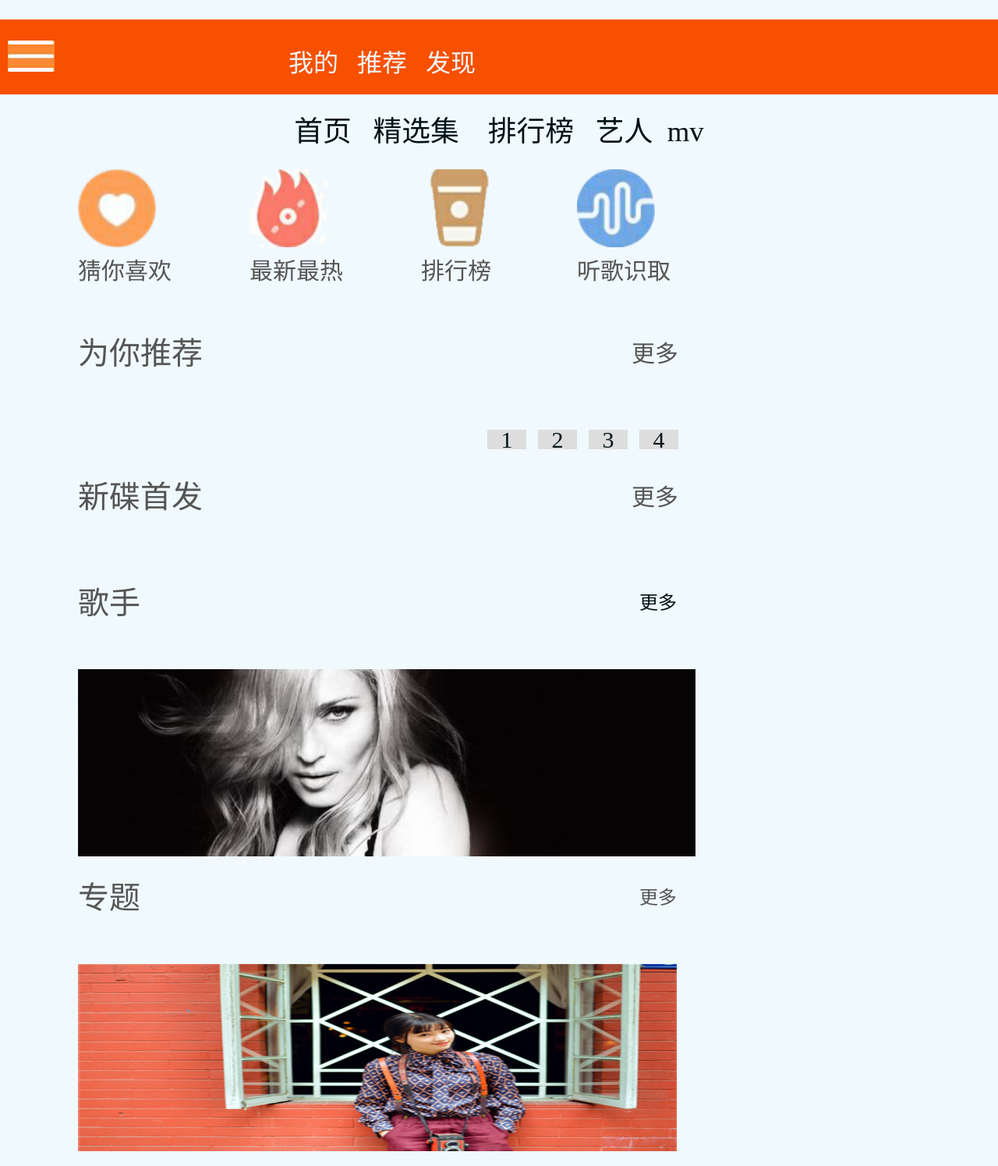
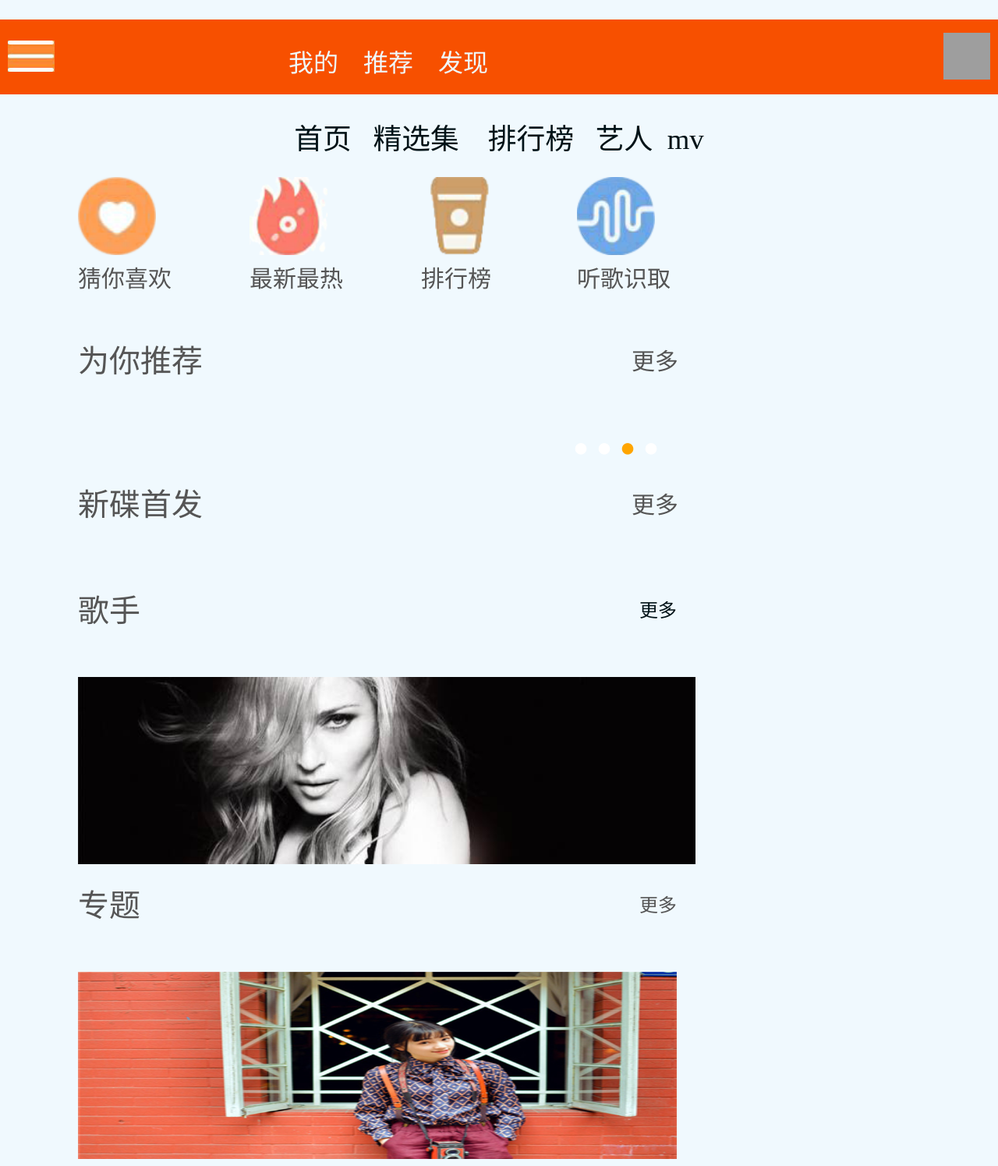
Before and after one commit to horseman12/aishome, a Laravel app: page / in a window 1280 px wide. Shown: the whole page at 78% size. Run offline with Laravel 8, Linux system fonts and the light colour scheme; data that the repository does not hold is empty; settings files or empty folders that the repository lacks are supplied; some libraries are stand-ins or nearby versions; grey boxes are pictures that could not be loaded.

Commit message:
更改轮播图按钮，加入搜索按钮

```diff
--- a/resources/views/index.blade.php
+++ b/resources/views/index.blade.php
@@ -29,6 +29,22 @@
             color: #001217;
             text-decoration:none;
         }
+        /*轮播图样式 from hhj*/
+        .num{
+            margin-left: 120px;
+        }
+        .num a{
+            color: white;
+            font-size: 34px;
+        }
+        .num li{
+            border-radius: 24px;
+            background: none;
+            margin: 0 -10px 0;
+        }
+        .num .on a{
+            color: orange;
+        }
     </style>
 </head>
 <body>
@@ -57,7 +73,17 @@
 <br>
 
 <div class="head1">
-    <span id="tou"><img src="./images/1.jpg" alt="" width='60px'; height='40px'/></span><span id='tou2'><a href="mine_index">我的</a>&nbsp;&nbsp;&nbsp;<a href="quality">推荐</a>&nbsp;&nbsp;&nbsp;<a href="article">发现</a> </span>
+    <span id="tou"><img src="./images/1.jpg" alt="" width='60px' height='40px'/></span>
+    <span id='tou2'>
+        <a href="mine_index">我的</a>&nbsp;&nbsp;&nbsp;
+        <a href="quality">推荐</a>&nbsp;&nbsp;&nbsp;
+        <a href="article">发现</a>
+    </span>
+    <span id="tou3" style="margin:10px 10px 0 0;">
+        <a href="type">
+            <img src="./images/hhj.jpg" alt="搜索" width='60px' height='60px' title="搜索"/>
+        </a>
+    </span>
 </div>
 <div class="head2">
     <a href"/">首页</a>&nbsp;&nbsp; <a href="quality">精选集</a>&nbsp;&nbsp;&nbsp;&nbsp;<a href="rank_index">排行榜</a>&nbsp;&nbsp;
@@ -72,10 +98,10 @@
     </ul>
     <!-- <div class="txt-bg"></div> -->
     <ul class="num">
-        <li class=" "><a>1</a><span></span></li>
-        <li class=" "><a>2</a><span></span></li>
-        <li class=" on"><a>3</a><span></span></li>
-        <li class=" "><a>4</a><span></span></li>
+        <li class=" "><a>●</a><span></span></li>
+        <li class=" "><a>●</a><span></span></li>
+        <li class=" on"><a>●</a><span></span></li>
+        <li class=" "><a>●</a><span></span></li>
     </ul>
 </div>
 <div class="category">
```
